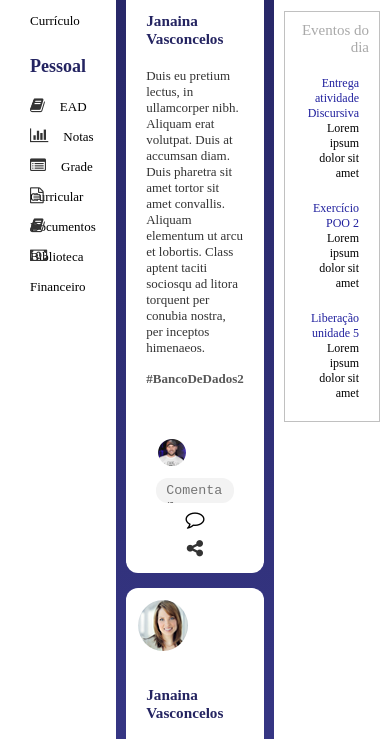
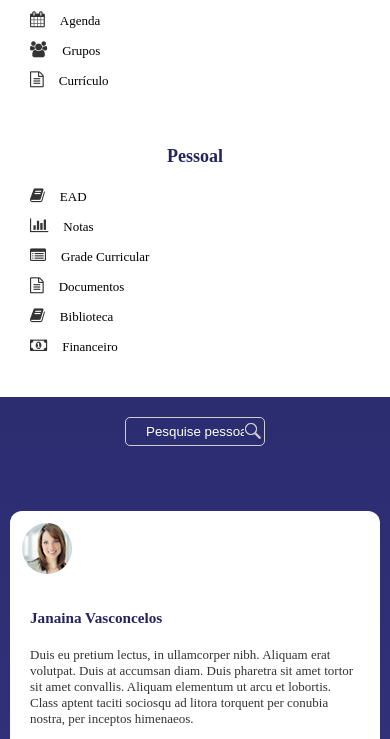
Before and after one commit to andrejsouza/acessototal, a plain HTML site: page web/index.html in a window 390 px wide. Shown: the part 200-939 px from the top of the page. Drawn offline with Linux system fonts and the light colour scheme.

Commit message:
Tratando Responsividade

```diff
--- a/web/css/style.css
+++ b/web/css/style.css
@@ -6,10 +6,8 @@
    padding: 0;
    box-sizing: border-box;
 }
-body, html {font-family: Source sans pro; font-size: 12px; display: flex;}
+body, html {font-family: Source sans pro; font-size: 12px;}
 h1, h2, h3, h4 {font-weight: bold; color: #242461;}
-
-.wrapper {display: flex; height: 100%; }
 
 /*-- Left --*/
 .side-left {background-color: #fff;}
@@ -75,7 +73,7 @@ form {font-family: FontAwesome;color: #000;}
     padding: 10px;
 }
 
-@media only screen and (min-width:400px){
+@media only screen and (min-width:300px){
     .col-sm-1 {width: 8.33%;}
     .col-sm-2 {width: 16.66%;}
     .col-sm-3 {width: 25%;}
@@ -90,10 +88,8 @@ form {font-family: FontAwesome;color: #000;}
     .col-sm-12 {width: 100%;}
 }
 
-@media only screen and (min-width:600px){
-    .sidebar {position: initial;  height: auto;}
-
-
+@media only screen and (min-width:400px){
+    body {display: flex;}
     .col-m-1 {width: 8.33%;}
     .col-m-2 {width: 16.66%;}
     .col-m-3 {width: 25%;}
@@ -107,8 +103,8 @@ form {font-family: FontAwesome;color: #000;}
     .col-m-11 {width: 91.66%;}
     .col-m-12 {width: 100%;}
 }
-@media only screen and (min-width:768px){
-    .sidebar {position: fixed;  height: 100%;}
+@media only screen and (min-width:1000px){
+    body {display: flex;}
     .col-1 {width: 8.33%;}
     .col-2 {width: 16.66%;}
     .col-3 {width: 25%;}
--- a/web/index.html
+++ b/web/index.html
@@ -8,7 +8,7 @@
         <link rel="stylesheet" href="css/style.css">
     </head>
     <body class="gradiente">
-        <div class="col-2 side-left col-sm-12">
+        <div class="col-sm-12 col-m-4 col-2 side-left">
             <div class="content col-12">
                 <div class="logo"><img src="images/logo.png"></div>
             </div>
@@ -39,7 +39,7 @@
 
             </div>
         </div>
-        <div class="col-7 center col-sm-12">
+        <div class="col-sm-12 col-m-5 col-7 center ">
             <div class="col-12 search"><form><input type="text" placeholder="Pesquise pessoas ou tags"></form></div>
             <!-- Post -->
             <div class=" row col-12 post">
@@ -55,7 +55,7 @@
                         <div class="col-12 rodape-post">
                             <div class="col-1"><img src="images/user.png"></div>
                             <div class="col-9"><form> <textarea placeholder="Comentar..."></textarea></div>
-                            <div class="col-1"><button type="submit" class="fa fa-comment-o" aria-hidden="true"></button></i></form></div>
+                            <div class="col-1"><button type="submit" class="fa fa-comment-o" aria-hidden="true"></button></form></div>
                             <div class="col-1"><i class="fa fa-share-alt" aria-hidden="true"></i></div>
                         </div>
                     </div>
@@ -76,7 +76,7 @@
                         <div class="col-12 rodape-post">
                             <div class="col-1"><img src="images/user.png"></div>
                             <div class="col-9"><form><form> <textarea placeholder="Comentar..."></textarea></div>
-                                        <div class="col-1"><button type="submit" class="fa fa-comment-o" aria-hidden="true"></button></i></form></div>
+                                        <div class="col-1"><button type="submit" class="fa fa-comment-o" aria-hidden="true"></button></form></div>
                             <div class="col-1"><i class="fa fa-share-alt" aria-hidden="true"></i></div>
                         </div>
                     </div>
@@ -88,7 +88,7 @@
         </div>
 
         <!-- Right -->
-        <div class="col-3 side-right col-sm-12">
+        <div class="col-sm-12 col-m-3 col-3 side-right">
             <div class="content col-12 row opcoes">
                 <div class="no-padding notifi" style="position: relative;"><button class="fa fa-bell-o border-radius" aria-hidden="true"></button> <div class="notificacoes">2</div></div>
                 <div class="no-padding notifi" ><button class="fa fa-envelope-o border-radius" aria-hidden="true"></button></div>
```
